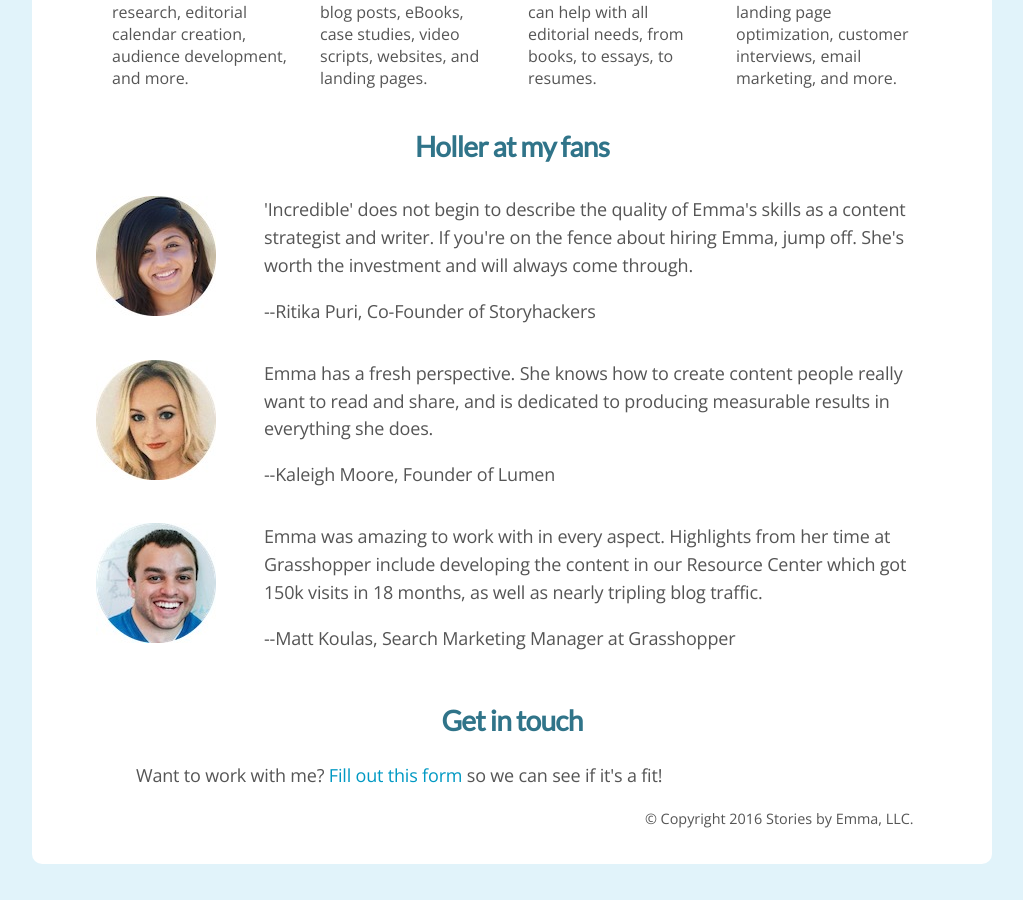
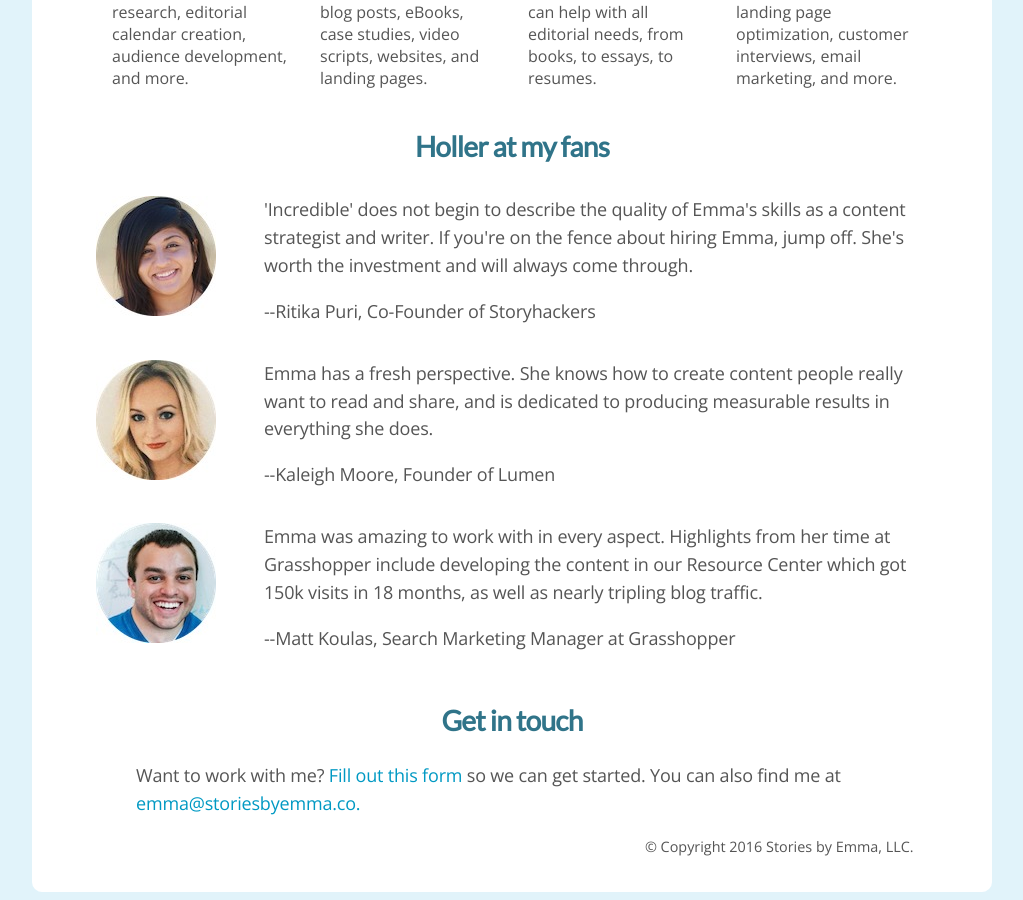
Before and after one commit to emmalepsy/emmalepsy.github.io, a Jekyll site: the page index.html, which Jekyll copies as it is, in a window 1280 px wide and 900 px high, scrolled down 1396 px. Shown: the whole window, without its empty margins (128-1151 px from the left). Built offline with Jekyll 4.4.1, drawn with Linux system fonts in a browser that asks for light colours; nearby versions of some CDN libraries; a style sheet for code colours, icons or effects is not loaded; before the commit the page ends 2268 px from its top, so only the background shows below that.

Commit message:
more contact updates

```diff
--- a/index.html
+++ b/index.html
@@ -203,7 +203,7 @@
       <h2 class="center">Get in touch</h2>
       <p>
 	<ul style="list-style:none" id="social-party">
-	  <p> Want to work with me? <a href="https://docs.google.com/forms/d/e/1FAIpQLSd-28SjxfaxIrzgYXfF2vm1HqJI4l9GWXyncJo0QOZGdc7ZcQ/viewform">Fill out this form</a> so we can see if it's a fit!
+	  <p> Want to work with me? <a href="https://docs.google.com/forms/d/e/1FAIpQLSd-28SjxfaxIrzgYXfF2vm1HqJI4l9GWXyncJo0QOZGdc7ZcQ/viewform">Fill out this form</a> so we can get started. You can also find me at <a href="mailto:emma@storiesbyemma.co">emma@storiesbyemma.co.
       </p>
       <div align="right"><p class="holler tiny">© Copyright 2016 Stories by Emma, LLC.</p></div>
     </div>
```
